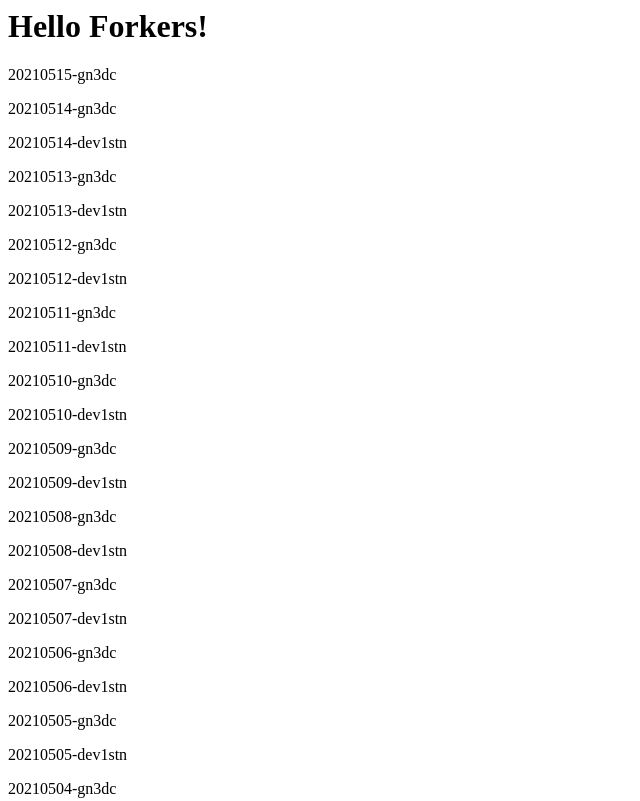
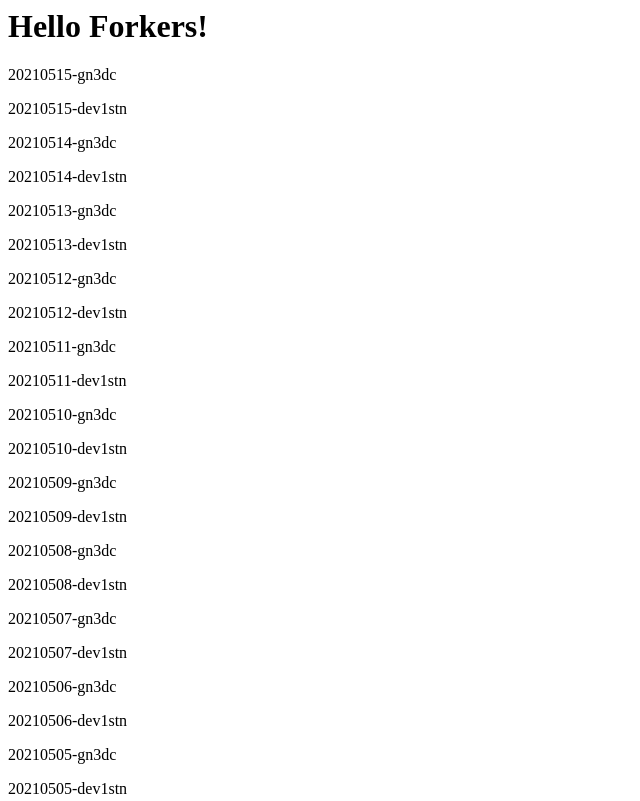
Before and after one commit to gn3dc/fork-test, a plain HTML site: page index.html in a window 1280 px wide. Shown: the top 801 px of the page, without its empty margins (0-640 px from the left). Drawn offline with Linux system fonts and the light colour scheme.

Commit message:
Daily pr test 20210515 - rebased

```diff
--- a/index.html
+++ b/index.html
@@ -8,6 +8,7 @@
         <h1>Hello Forkers!</h1>
         <!- Append your update after this line-!>
         <p>20210515-gn3dc</p>
+        <p>20210515-dev1stn</p>
         <p>20210514-gn3dc</p>
         <p>20210514-dev1stn</p>
         <p>20210513-gn3dc</p>
```
